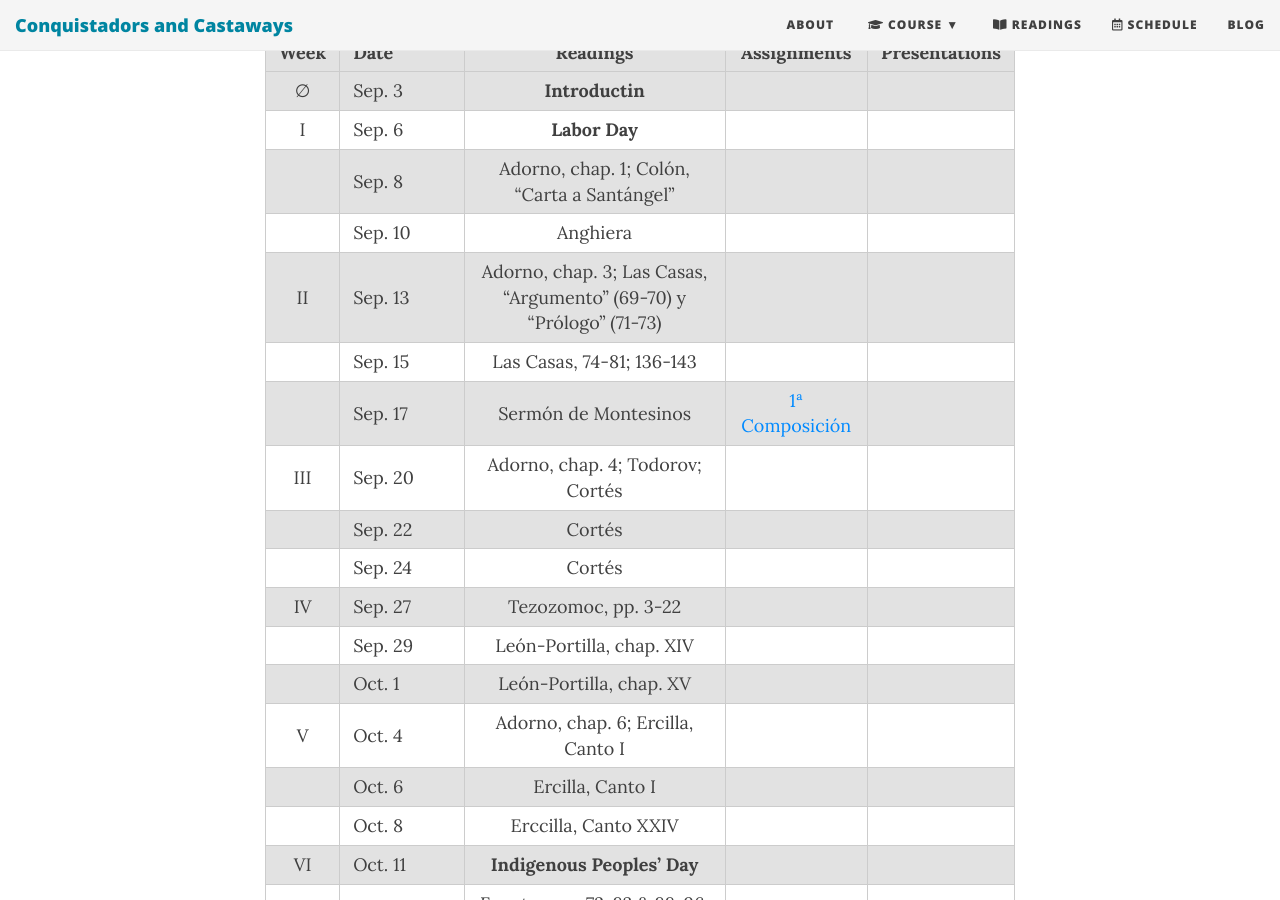
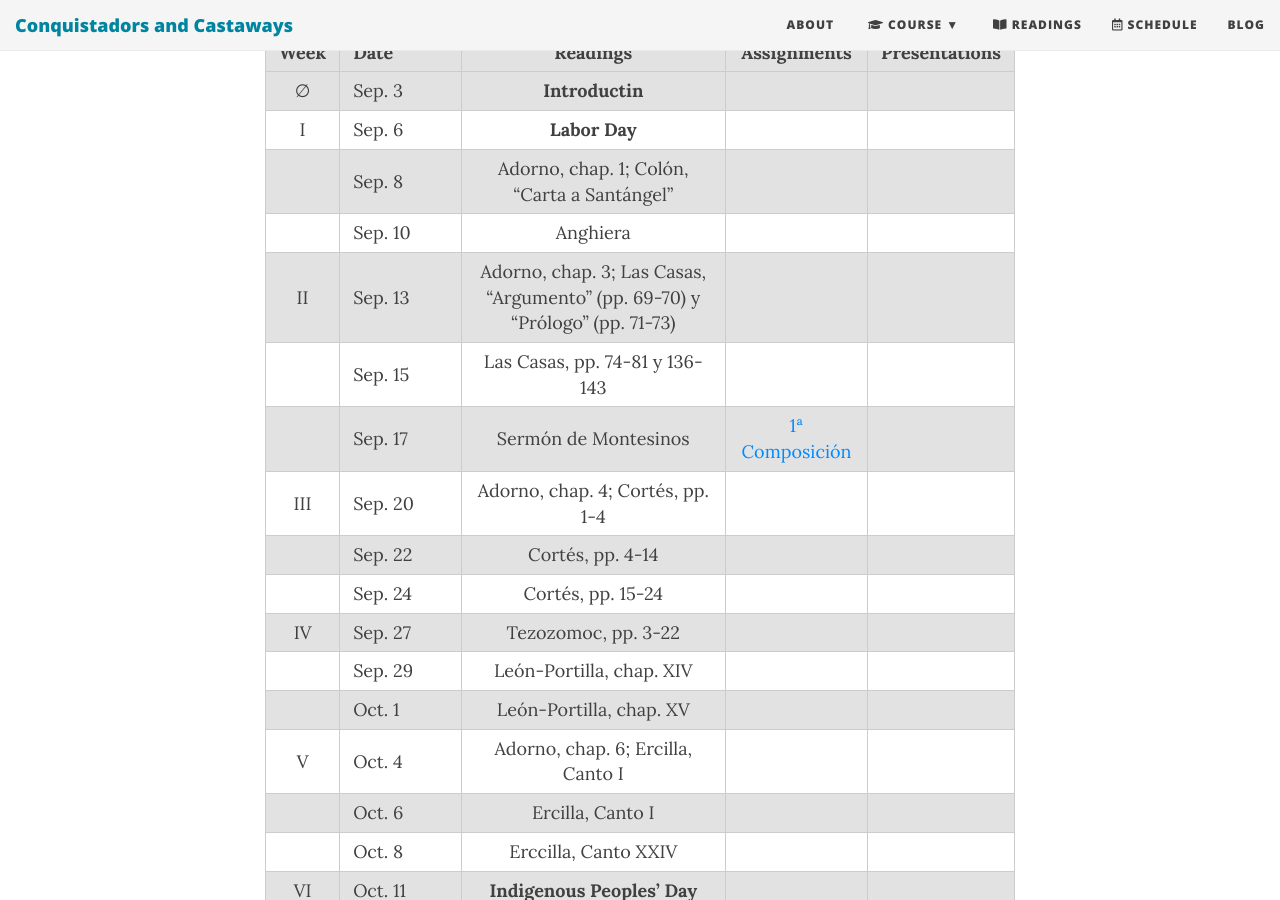
Before and after one commit to Hipomenes/ls452, a Jekyll site: the page built from calendar.md, in a window 1280 px wide and 900 px high, scrolled down 356 px. Built offline with Jekyll 4.4.1, drawn with Linux system fonts in a browser that asks for light colours; nearby versions of some CDN libraries.

Commit message:
Update calendar.md

```diff
--- a/calendar.md
+++ b/calendar.md
@@ -12,12 +12,12 @@ subtitle: Fall 2021
 |  I  | Sep. 6   | **Labor Day** |
 |     | Sep. 8   | Adorno, chap. 1; Colón, "Carta a Santángel"
 |     | Sep. 10  | Anghiera | |
-|  II | Sep. 13  | Adorno, chap. 3; Las Casas, "Argumento" (69-70) y "Prólogo" (71-73) | |
-|     | Sep. 15  | Las Casas, 74-81; 136-143 | |
+|  II | Sep. 13  | Adorno, chap. 3; Las Casas, "Argumento" (pp. 69-70) y "Prólogo" (pp. 71-73) | |
+|     | Sep. 15  | Las Casas, pp. 74-81 y 136-143 | |
 |     | Sep. 17  | Sermón de Montesinos  | [1ª Composición](https://dhcolmenares.net/ls452/assignments/) |
-| III | Sep. 20  | Adorno, chap. 4; Todorov; Cortés | |
-|     | Sep. 22  | Cortés | |
-|     | Sep. 24  | Cortés
+| III | Sep. 20  | Adorno, chap. 4; Cortés, pp. 1-4  | |
+|     | Sep. 22  | Cortés, pp. 4-14 | |
+|     | Sep. 24  | Cortés, pp. 15-24 ||
 | IV  | Sep. 27  | Tezozomoc, pp. 3-22  | |
 |     | Sep. 29  | León-Portilla, chap. XIV |
 |     | Oct. 1   | León-Portilla, chap. XV | |
```
